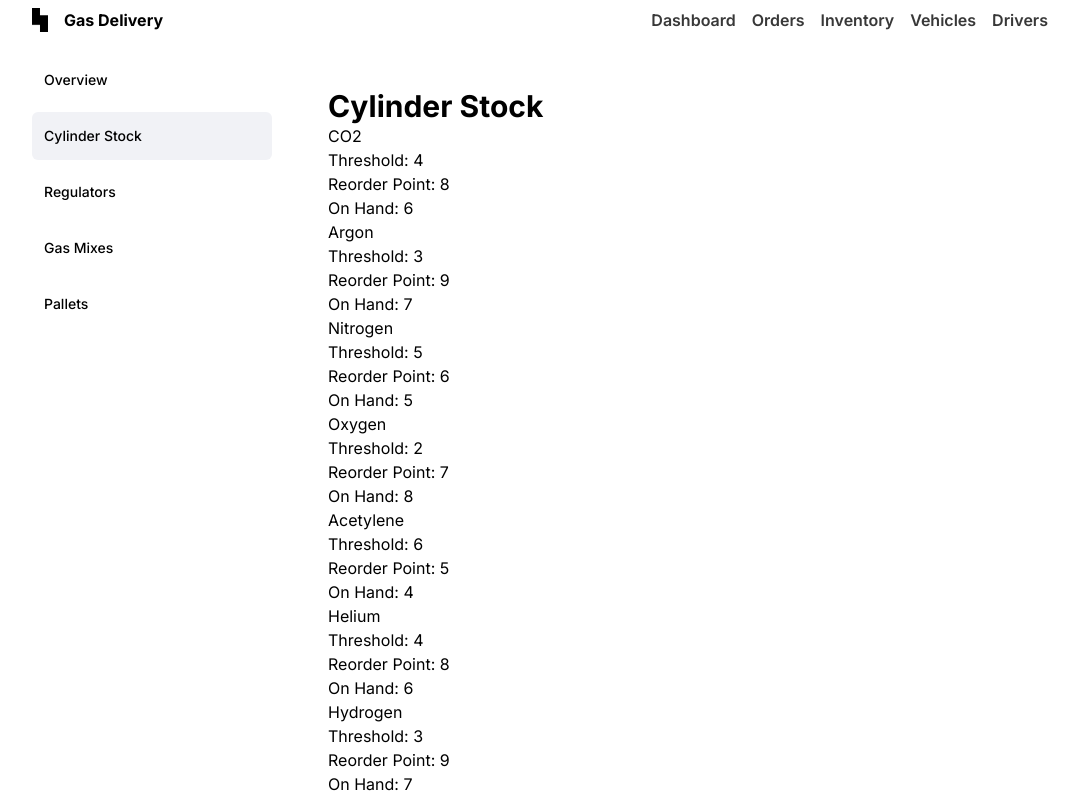
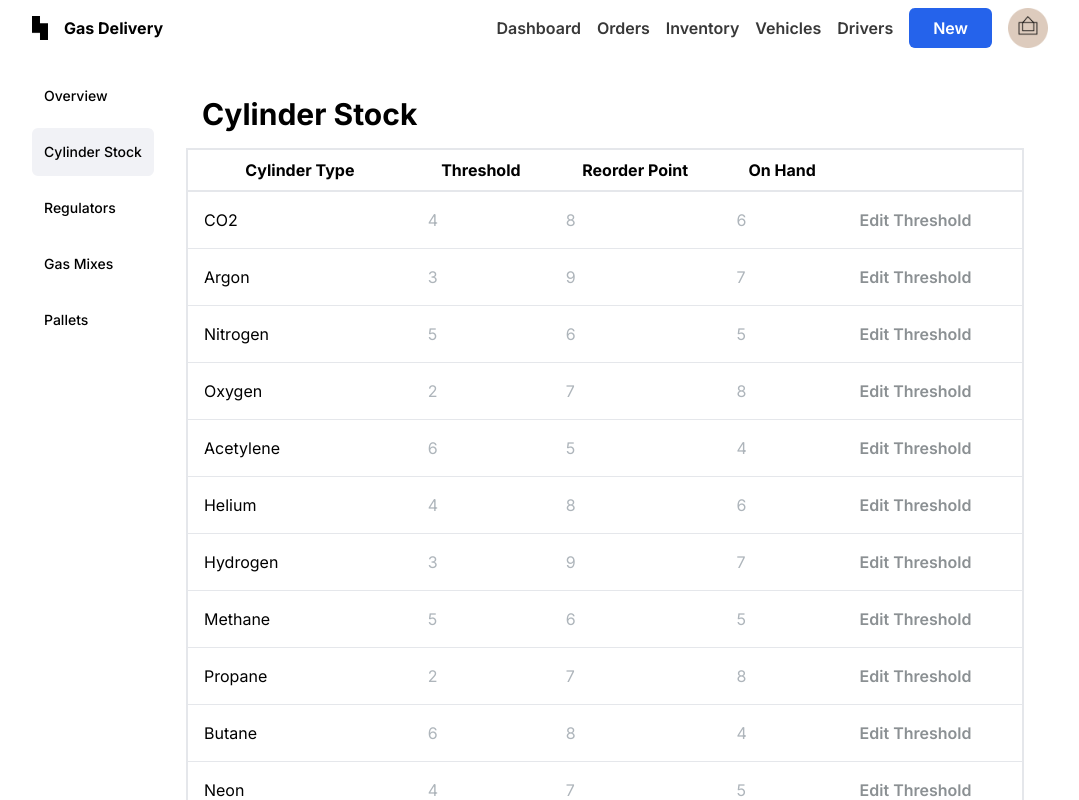
Before and after one commit to arceprogramando/prueba-tecnica-front, a Next.js app: page / in a window 1280 px wide. Shown: the top 800 px of the page, without its empty margins (104-1183 px from the left). Built offline with nearby package versions, Linux system fonts and the light colour scheme.

Commit message:
feat(technical-test): :lipstick: update ui

```diff
--- a/src/app/components/Header.tsx
+++ b/src/app/components/Header.tsx
@@ -4,15 +4,13 @@ import Nav from './Nav';
 const Header = () => {
   const navItems = ['Dashboard', 'Orders', 'Inventory', 'Vehicles', 'Drivers'];
   return (
-    <>
-      <div className="flex items-center justify-between">
+      <header className="flex items-center justify-between max-w-5xl mx-auto my-2">
         <div className="flex md:gap-4 p-2">
           <Image src="/logo.png" height={16} width={16} alt={'logo'} />
           <h1 className="flex font-bold">Gas Delivery</h1>
         </div>
         <Nav items={navItems} />
-      </div>
-    </>
+      </header>
   );
 };
 
--- a/src/app/components/Nav.tsx
+++ b/src/app/components/Nav.tsx
@@ -1,3 +1,4 @@
+import Image from 'next/image';
 import React from 'react';
 
 interface NavProps {
@@ -7,10 +8,12 @@ interface NavProps {
 const Nav: React.FC<NavProps> = ({ items }) => {
   return (
     <nav>
-      <ul className="flex md:gap-4 text-[#383838] font-semibold">
+      <ul className="flex md:gap-4 text-[#383838] font-semibold items-center">
         {items.map((item, index) => (
           <li key={index}>{item}</li>
         ))}
+        <button className="bg-blue-600 px-6 py-2 text-white rounded-md">New</button>
+        <Image src="/logocrema.png" height={40} width={40} alt={'logo'} />
       </ul>
     </nav>
   );
--- a/src/app/layout.tsx
+++ b/src/app/layout.tsx
@@ -16,13 +16,11 @@ export default function RootLayout({
 }>) {
   return (
     <html lang="en">
-      <body className={`${inter.className} antialised max-w-5xl mx-auto`}>
-        <Header/>
-        <div className="flex h-screen flex-col md:flex-row md:overflow-hidden">
-          <div className="w-full flex-none md:w-64">
+      <body className={`${inter.className} antialised  mx-auto`}>
+        <Header />
+        <div className="flex flex-col md:flex-row justify-center  max-w-5xl mx-auto">
             <SideNav />
-          </div>
-          <div className="flex-grow p-6 md:overflow-y-auto md:p-12">{children}</div>
+          <div className="flex-grow p-6">{children}</div>
         </div>
       </body>
     </html>
--- a/src/app/page.tsx
+++ b/src/app/page.tsx
@@ -31,17 +31,29 @@ const Home: React.FC = () => {
 
   return (
     <div className="max-w-5xl mx-auto">
-      <h2 className="font-bold text-3xl">Cylinder Stock</h2>
-      <div>
-        {Object.entries(data).map(([key, value]) => (
-          <div key={key}>
-            <h3>{key}</h3>
-            <p>Threshold: {value.threshold}</p>
-            <p>Reorder Point: {value.reorderPoint}</p>
-            <p>On Hand: {value.onHand}</p>
-          </div>
-        ))}
-      </div>
+      <h2 className="font-bold text-3xl p-4">Cylinder Stock</h2>
+      <table className="min-w-full table-auto border-collapse ">
+        <thead>
+          <tr className=" rounded-lg">
+            <th className="px-4 py-2 border-b-2 border-t-2 border-l-2">Cylinder Type</th>
+            <th className="px-4 py-2 border-b-2 border-t-2">Threshold</th>
+            <th className="px-4 py-2 border-b-2 border-t-2">Reorder Point</th>
+            <th className="px-4 py-2 border-b-2 border-t-2 ">On Hand</th>
+            <th className="px-4 py-2 border-b-2 border-t-2 border-r-2"></th>
+          </tr>
+        </thead>
+        <tbody>
+          {Object.entries(data).map(([key, value], index) => (
+            <tr key={key}>
+              <td className="px-4 py-4 border-b border-l-2">{key}</td>
+              <td className="px-4 py-4 border-b text-[#AEB5BB]">{value.threshold}</td>
+              <td className="px-4 py-4 border-b text-[#AEB5BB]">{value.reorderPoint}</td>
+              <td className="px-4 py-4 border-b text-[#AEB5BB]">{value.onHand}</td>
+              <td className="px-4 py-4 border-b border-r-2 text-[#8B9093] text-medium font-semibold">Edit Threshold</td>
+            </tr>
+          ))}
+        </tbody>
+      </table>
     </div>
   );
 };
--- a/src/app/ui/fonts.ts
+++ b/src/app/ui/fonts.ts
@@ -1,3 +1,6 @@
 import { Inter } from 'next/font/google'
 
-export const inter = Inter({ subsets: ['latin'] });
+export const inter = Inter({
+    weight:['400','500','600', '700','900'],
+    subsets: ['latin']
+});
```
Also changed, not shown: public/logocrema.png (added).
